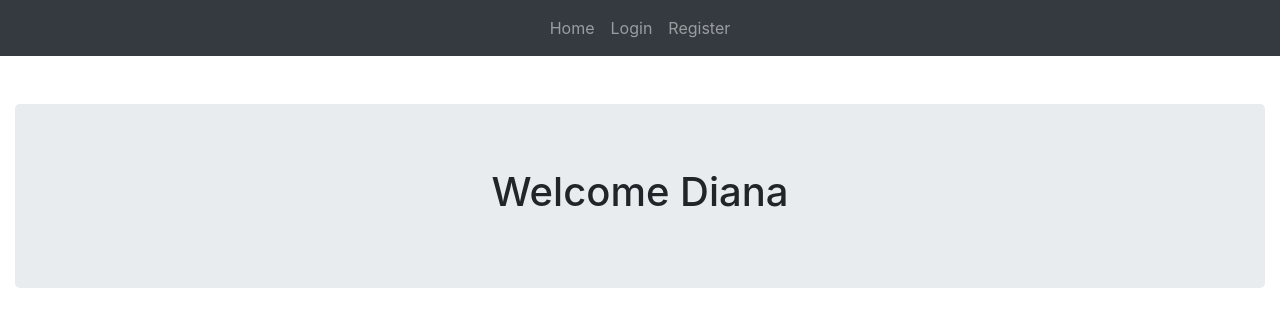
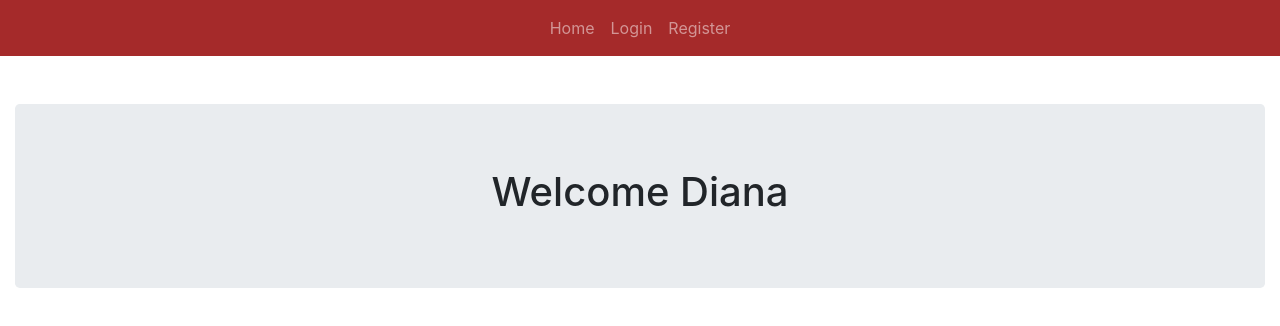
Before and after one commit to Iniciativa-Barcelona-Open-Data-I-iCuida/iCuida, a React (Create React App) app in the folder client/: page / in a window 1280 px wide. Shown: the top 326 px of the page. Built offline with nearby package versions, Linux system fonts and the light colour scheme.

Commit message:
change color navbar

```diff
--- /dev/null
+++ b/client/src/assets/css/Navbar.css
@@ -0,0 +1,3 @@
+.bg-newcolor {
+    background-color: brown;
+}
--- a/client/src/components/Navbar.js
+++ b/client/src/components/Navbar.js
@@ -1,5 +1,6 @@
 import React, {Component } from 'react';
 import { Link, withRouter} from 'react-router-dom';
+import '../assets/css/Navbar.css';
 
 class Navbar extends Component {
     logOut(e) {
@@ -39,7 +40,7 @@ class Navbar extends Component {
             </ul>
         )
         return(
-            <nav className="navbar navbar-expand-lg navbar-dark bg-dark">
+            <nav className="navbar navbar-expand-lg navbar-dark bg-newcolor">
                 <button className="navbar-toggler"
                 type="button"
                 data-toggle="collapse"
```
